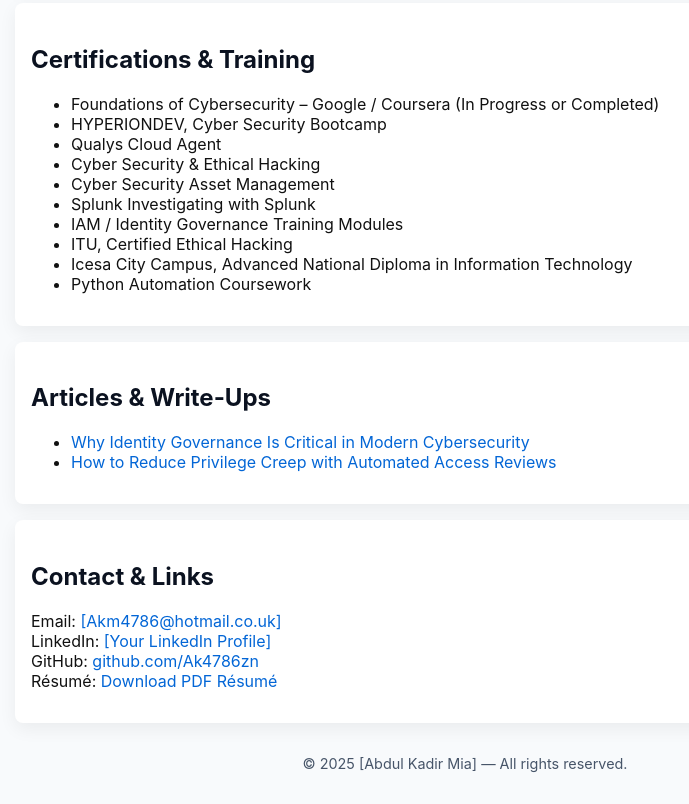
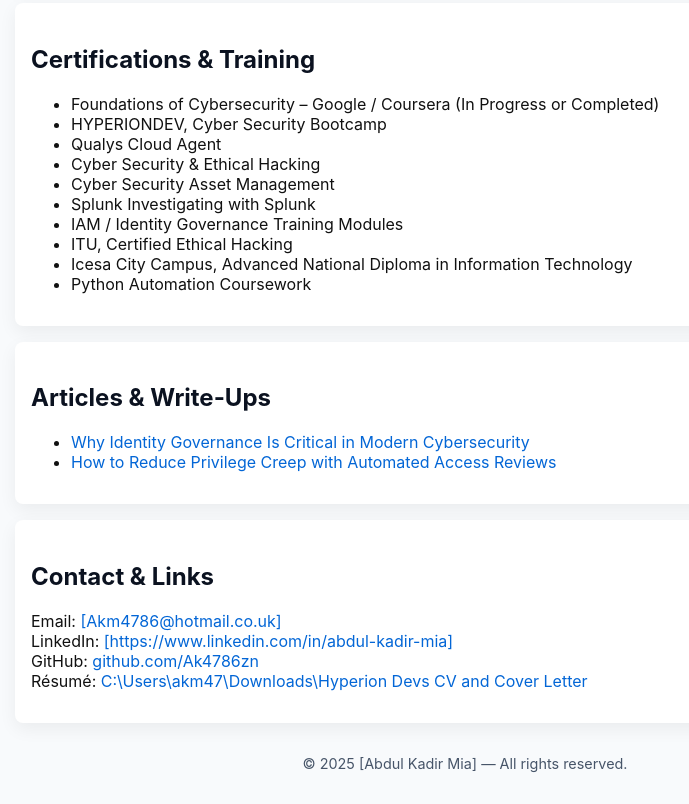
Before and after one commit to Ak4786zn/Ak4786zn.github.io, a plain HTML site: page index.html in a window 1280 px wide. Shown: the part 1201-2005 px from the top of the page, without its empty margins (175-864 px from the left). Drawn offline with Linux system fonts and the light colour scheme.

Commit message:
Update index.html

```diff
--- a/index.html
+++ b/index.html
@@ -95,9 +95,9 @@
     <section class="card">
       <h2>Contact & Links</h2>
       <p>Email: <a href="mailto:[Akm4786@hotmail.co.uk]">[Akm4786@hotmail.co.uk]</a><br>
-      LinkedIn: <a href="[https://www.linkedin.com/in/abdul-kadir-mia]" target="_blank">[Your LinkedIn Profile]</a><br>
+      LinkedIn: <a href="[https://www.linkedin.com/in/abdul-kadir-mia]" target="_blank">[https://www.linkedin.com/in/abdul-kadir-mia]</a><br>
       GitHub: <a href="https://github.com/Ak4786zn" target="_blank">github.com/Ak4786zn</a><br>
-      Résumé: <a href="[C:\Users\akm47\Downloads\Hyperion Devs CV and Cover Letter]" target="_blank">Download PDF Résumé</a></p>
+      Résumé: <a href="[C:\Users\akm47\Downloads\Hyperion Devs CV and Cover Letter]" target="_blank">C:\Users\akm47\Downloads\Hyperion Devs CV and Cover Letter</a></p>
     </section>
   </main>
 
```
